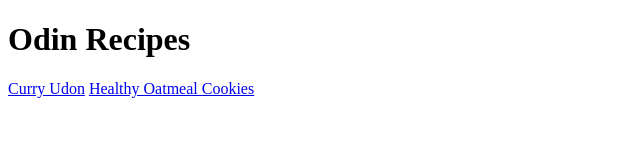
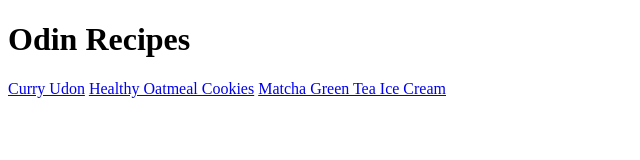
Before and after one commit to Info-Psyche/odin-recipes, a plain HTML site: page index.html in a window 1280 px wide. Shown: the whole page, without its empty margins (0-640 px from the left). Drawn offline with Linux system fonts and the light colour scheme.

Commit message:
Link to and add boilerplate to icecream.html
Added a link on the index.html homepage to
the icecream.html page. Added a boilerplate
to icecream.html.

```diff
--- a/index.html
+++ b/index.html
@@ -8,5 +8,6 @@
         <h1>Odin Recipes</h1>
         <a href="recipes/curry.html">Curry Udon</a>
         <a href="recipes/cookie.html">Healthy Oatmeal Cookies</a>
+        <a href="recipes/icecream.html">Matcha Green Tea Ice Cream</a>
     </body>
 </html>
```
